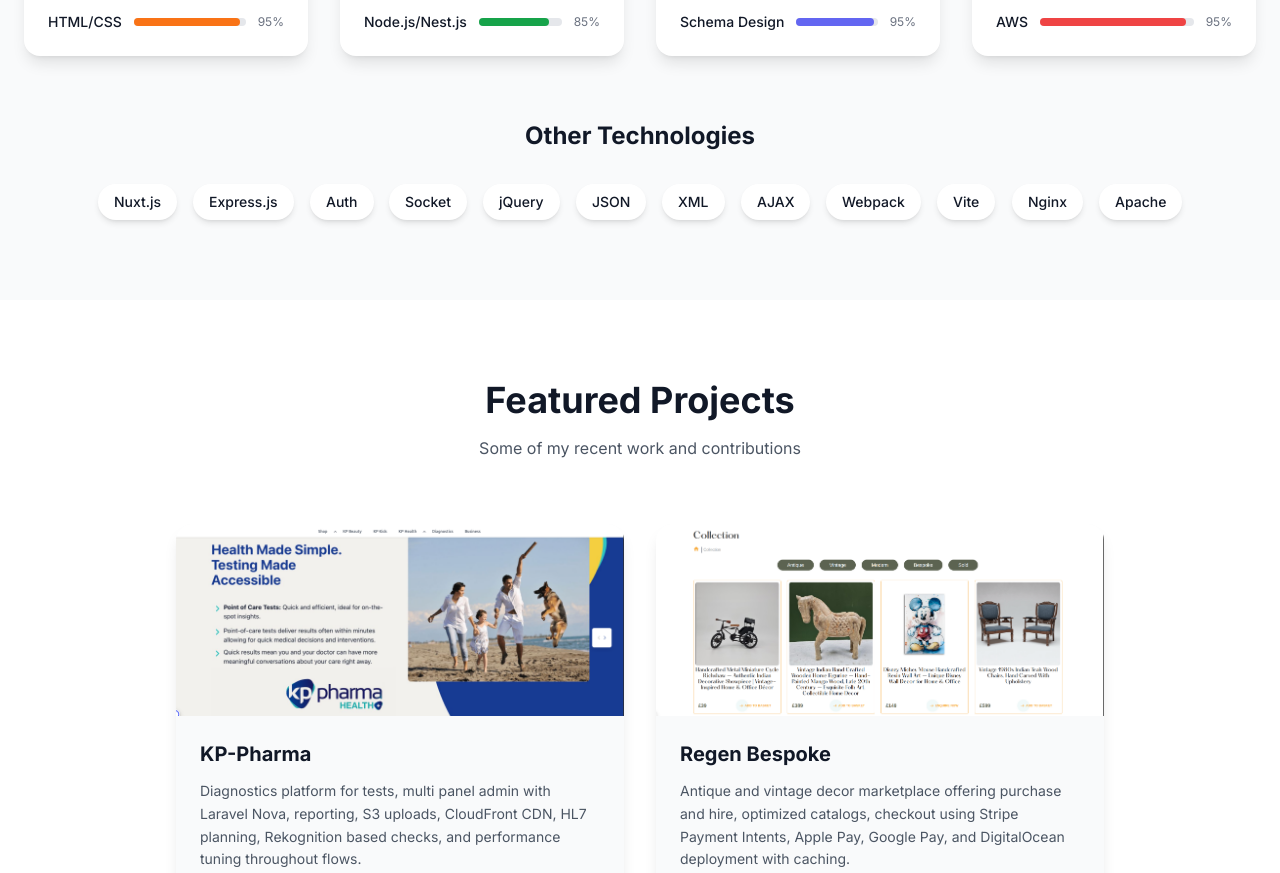
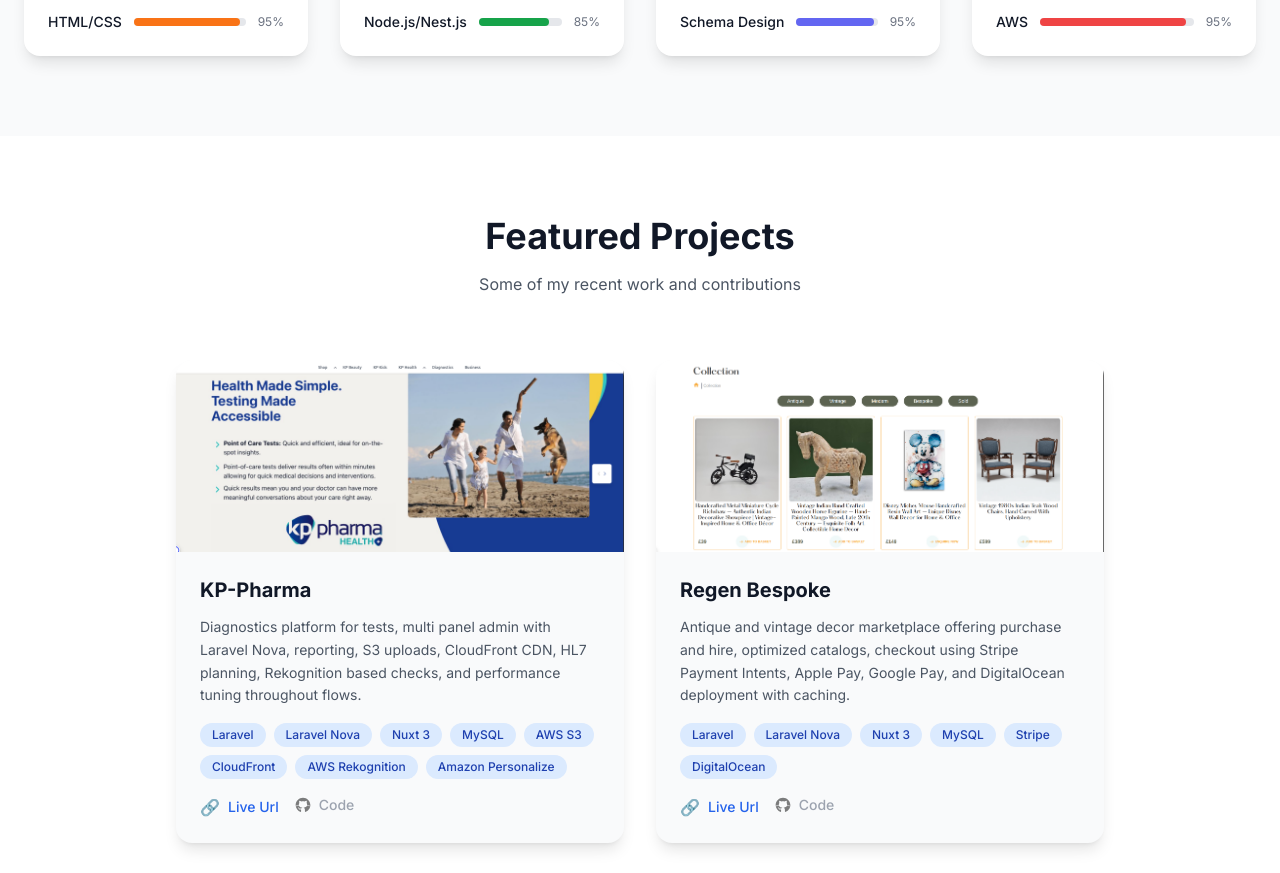
Before and after one commit to RahmatUllah-github/portfolio, a Nuxt app: page / in a window 1280 px wide. Shown: the part 1963-2836 px from the top of the page. Built offline with nearby package versions, Linux system fonts and the light colour scheme.

Commit message:
removed other technologies

```diff
--- a/components/SkillsSection.vue
+++ b/components/SkillsSection.vue
@@ -37,20 +37,6 @@
               <span class="text-xs text-gray-500">{{ skill.level }}%</span>
             </div>
           </div>
-        </div>
-      </div>
-
-      <div class="mt-16 text-center">
-        <h3 class="text-2xl font-bold mb-8 animate-fade-in">Other Technologies</h3>
-        <div class="flex flex-wrap justify-center gap-4">
-          <span
-            v-for="(tech, index) in additionalTechs"
-            :key="tech"
-            class="px-4 py-2 bg-white dark:bg-gray-800 rounded-full shadow-md text-sm font-medium hover:shadow-lg transition-all duration-300 animate-bounce-in"
-            :style="{ animationDelay: `${index * 0.05}s` }"
-          >
-            {{ tech }}
-          </span>
         </div>
       </div>
     </div>
@@ -104,9 +90,4 @@
     ]
   }
 ]
-
-const additionalTechs = [
-  'Nuxt.js', 'Express.js', 'Auth', 'Socket', 'jQuery',
-  'JSON', 'XML', 'AJAX', 'Webpack', 'Vite', 'Nginx', 'Apache'
-]
 </script>
```
